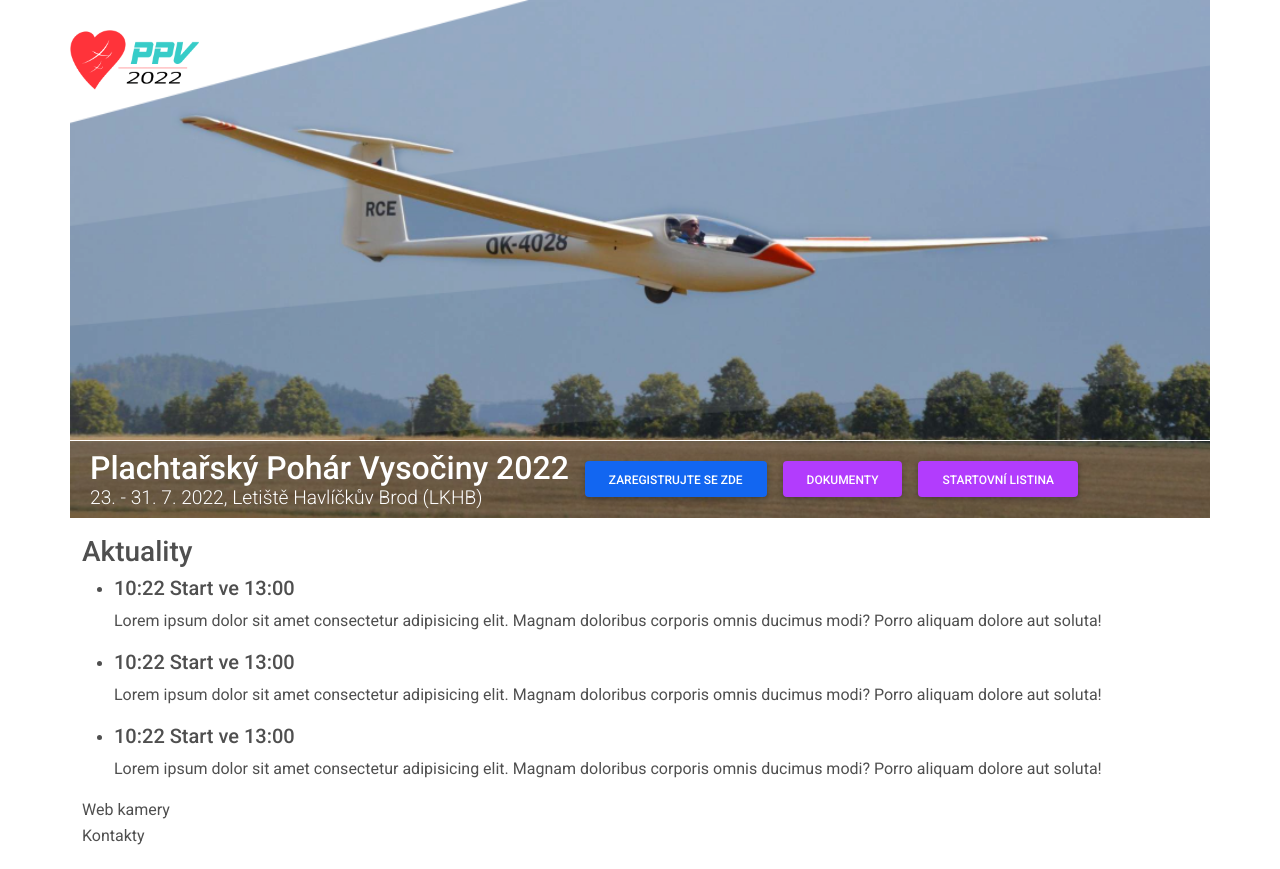
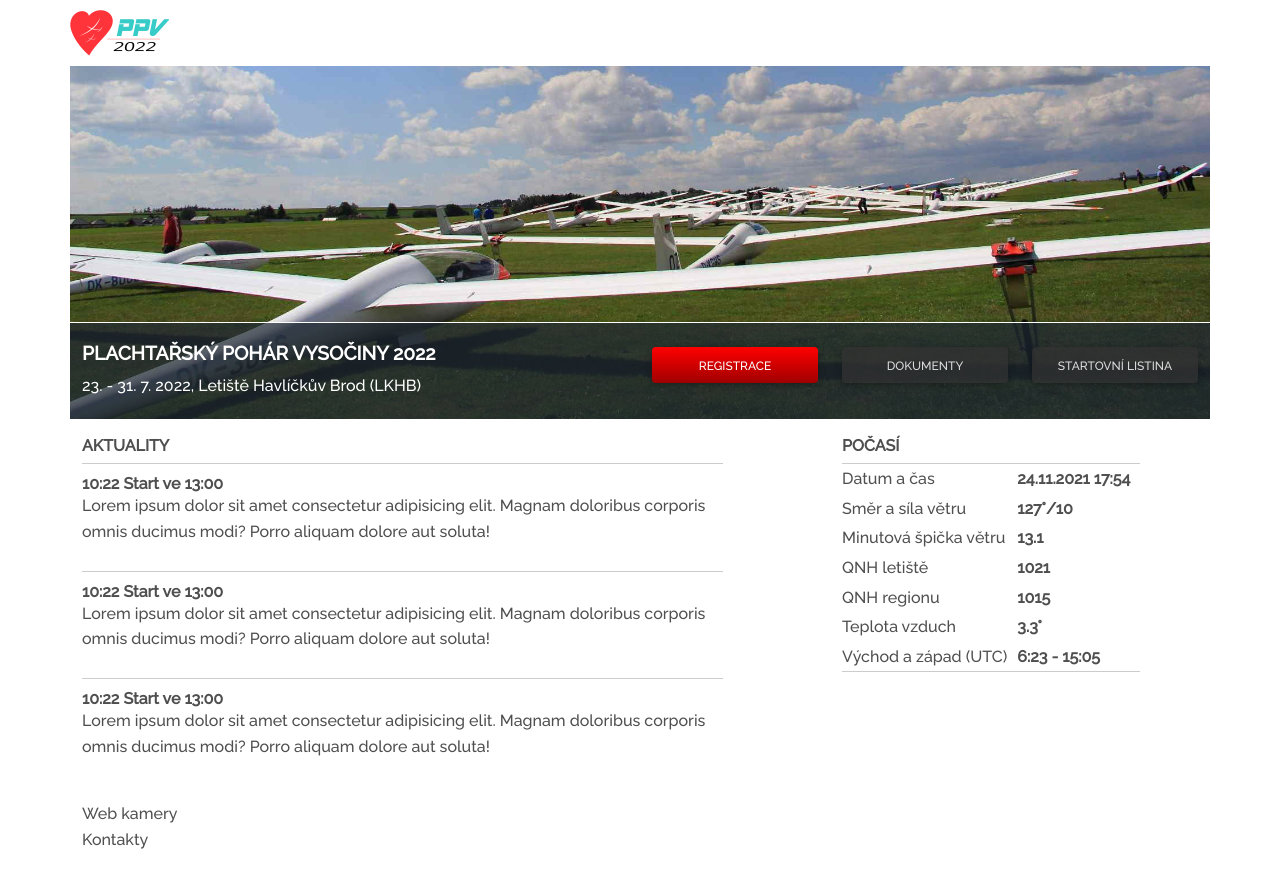
Before and after one commit to Yanyhoo/PPV2021, a website: page index.html in a window 1280 px wide. Drawn offline with Linux system fonts and the light colour scheme; no server answers.

Commit message:
graphics improved

```diff
--- a/css/style.css
+++ b/css/style.css
@@ -1,3 +1,8 @@
+#weather {
+/*	display: none; */
+}
+
+/*** TYPO ***/
 
 /* XS */
 
@@ -5,223 +10,212 @@ html {
 	font-size: 12pt;
 }
 body {
+	font-family: 'Raleway', sans-serif;
+}
+h1,
+h3,
+h5,
+.ppv-list-item__title {
+	font-weight: 600;
+}
+h1,
+h2,
+h3,
+h4,
+h5 {
+	font-size: 1rem;
+	line-height: 1.2rem;
+}
+h1,
+h3 {
+	text-transform: uppercase;
+}
+
+
+
+/*** COLORS ***/
+
+/* XS */
+
+#menu {
+	border-top: 1px solid #fff;
+	border-bottom: 1px solid #fff;
+	color: #fff;
+	background: rgb(30, 40, 50);
+}
+.btn-primary {
+	color: #fff;
+	background: rgb(200, 0, 0);
+	background: linear-gradient(0deg, rgba(160, 0, 0, 1) 0%, rgba(255, 0, 0, 1) 100%);
+}
+.btn-secondary {
+	color: #ddd;
+	background-color: rgba(50, 50, 50, 0.7);
+}
+.btn-primary:hover,
+.btn-secondary:hover {
+	color: #333;
+	background: #eee;
+}
+
+
+
+
+
+/*** LAYOUT ***/
+
+/* XS */
+
+body {
 	min-width: 300px;
 }
-#page-header {
-	background: url(../img/ppv-bgr-4.png) no-repeat 50% 0;
-	min-height: 300px;
+#header {
+	padding-top: 10px;
+	padding-bottom: 10px;
 }
-h1,
-h2 {
-	font-size: 1rem;
-	line-height: 1.2rem;
+.ppv-list {
+	padding: 0;
+}
+.ppv-list-item {
+	list-style: none;
+	padding: 10px 0;
+	border-top: 1px solid #ccc;
+}
+.ppv-list-item__title {
 	margin-bottom: 0;
 }
-h2 {
-	font-weight: 300;
-}
-.ppv-date,
-.ppv-place {
-	display: block;
+
+
+
+/*** HEADER ***/
+
+/* XS */
+
+#page-header {
+	background: url(../img/ppv-bgr-6.jpg) no-repeat 0 0;
+	background-size: 200% auto;
 }
 #header {
 	background: #fff;
-	padding: 20px;
+	margin-bottom: 50vw;
 }
-#header img {
-	height: 50px;
-}
-#weather {
-	display: none;
-}
-#weather th,
-#weather td {
-	text-align: left;
-	padding-right: 10px;
-	font-size: 80%;
-}
-#menu {
-	margin-top: 270px;
-	border-top: 1px solid #fff;
-	border-bottom: 1px solid #fff;
-	color: #fff;
-	background: rgba(30, 40, 50);
+.ppv-logo {
+	width: 80px;
 }
 
 
-/*
-SMALL SCREEN - TABLE
-Max width before this PARTICULAR table gets nasty
-This query will take effect for any screen smaller than 760px
-and also iPads specifically.
-*/
-@media only screen and (max-width: 768px) {
-
-	/* Force table to not be like tables anymore */
-	#weather table, #weather thead, #weather tbody, #weather th, #weather td, #weather tr {
-		display: block;
-	}
-
-	/* Hide table headers (but not display: none;, for accessibility) */
-	#weather thead tr {
-		position: absolute;
-		top: -9999px;
-		left: -9999px;
-	}
-
-	#weather td {
-		/* Behave  like a "row" */
-		border: none;
-		border-bottom: 1px solid #eee;
-		position: relative;
-		padding-left: 50%;
-	}
-
-	#weather td:before {
-		/* Now like a table header */
-		position: absolute;
-		/* Top/left values mimic padding */
-		top: 0;
-		left: 0;
-		width: 45%;
-		padding-right: 10px;
-		white-space: nowrap;
-		font-weight: bold;
-	}
-
-	/*
-	Label the data
-	*/
-	#weather td:nth-of-type(1):before { content: "Datum a čas"; }
-	#weather td:nth-of-type(2):before { content: "Směr a síla větru"; }
-	#weather td:nth-of-type(3):before { content: "Minutová špička větru"; }
-	#weather td:nth-of-type(4):before { content: "QNH letiště"; }
-	#weather td:nth-of-type(5):before { content: "QNH regionu"; }
-	#weather td:nth-of-type(6):before { content: "Teplota vzduch"; }
-	#weather td:nth-of-type(7):before { content: "Východ a západ (UTC)"; }
-}
-
 
 /* SM */
+
 @media only screen and (min-width: 576px) {
 	#page-header {
 		background-size: 540px auto;
 		background-position: 50% 0;
-		min-height: 160px;
 	}
 	#header {
-		background: transparent;
-		position: relative;
-	}
-	#header img {
-		position: absolute;
-		left: 0;
-		top: 10px;
-		height: 30px;
-	}
-	#menu {
-		margin-top: 150px;
+		padding-left: 0;
+		margin-bottom: 20vw;
 	}
 }
 
 
+
 /* MD */
+
 @media only screen and (min-width: 768px) {
 
 	#page-header {
 		background-size: 720px auto;
-		background-position: 50% 0;
-		min-height: 220px;
 	}
-	#header img {
-		top: 20px;
-		height: 35px;
+ }
+
+
+
+/* LG */
+
+@media only screen and (min-width: 992px) {
+	#page-header {
+		background-size: 960px auto;
+		background-position: 50% 100%;
 	}
 	#menu {
-		margin-top: 200px;
+		background: rgba(30, 40, 50, 0.7);
+	}
+	.ppv-logo {
+		width: 100px;
 	}
 	h1 {
 		font-size: 1.2rem;
-		line-height: 1.4rem;
-	}
- }
-
-/* LG */
-@media only screen and (min-width: 992px) {
-	#page-header {
-		background-size: 960px auto;
-		background-position: 50% 0;
-		min-height: 290px;
-	}
-	#header img {
-		top: 20px;
-		height: 50px;
-	}
-	#menu {
-		margin-top: 250px;
-		background: rgba(30, 40, 50, 0.4);
-	}
-	h1 {
-		font-size: 1.5rem;
 		line-height: 1.8rem;
 	}
 	h2 {
-		font-size: 1.2rem;
-		line-height: 1.4rem;
+		font-size: 1rem;
+		line-height: 1.2rem;
 	}
 	.ppv-date,
 	.ppv-place {
 		display: inline;
 	}
+}
 
-/*
-	.ppv-meteo-bar .ppv-data {
-		border: 1px solid green;
-		display: inline-block;
-	}
-*/
-	#register .ppv-background {
-/*		background-image: url('../img/ppv_background.png');
-		height: 55vh;
-		padding: 3rem; */
-	}
 
-	#weather tr {
-		border-bottom: 1px solid #ccc;
+
+/* XL */
+
+@media only screen and (min-width: 1200px) {
+	#page-header {
+		background-size: 1140px auto;
 	}
 }
 
-/* XL */
-@media only screen and (min-width: 1200px) {
-	#page-header {
-		background-size: 1140px auto;
-		min-height: 340px;
-	}
-	#header img {
-		top: 30px;
-		height: 60px;
-	}
-	#menu {
-		margin-top: 400px;
-	}
-	h1 {
-		font-size: 2rem;
-		line-height: 2.4rem;
-	}
-	h2 {
-		font-size: 1.2rem;
-		line-height: 1.4rem;
-	}
 
-}
 
 /* XXL */
+
 @media only screen and (min-width: 1400px) {
 	#page-header {
 		background-size: 1320px auto;
-		min-height: 400px;
-	}
-	#menu {
-		margin-top: 420px;
 	}
 }
+
+
+
+
+
+/*** WEATHER ***/
+#weather table {
+	border-top: 1px solid #ccc;
+	border-bottom: 1px solid #ccc;
+}
+#weather table th,
+#weather table td {
+	padding: 2px 10px 2px 0;
+}
+#weather table th {
+	font-weight: normal;
+}
+#weather table td {
+	font-weight: 600;
+}
+/*
+#weather {
+	position: relative;
+}
+#weather .ppv-section {
+	position: absolute;
+	top: 80px;
+	right: 10px;
+	color: #ddd;
+	background: rgba(30, 40, 50, 0.7);
+}
+#weather table {
+
+}
+#weather table th,
+#weather table td {
+	padding: 0 5px;
+	max-width: 100px;
+	border: 1px solid rgba(255, 255, 255, 0.1);
+	vertical-align: top;
+}
+*/
--- a/index.html
+++ b/index.html
@@ -8,8 +8,10 @@
 	<title>PPV2022</title>
 	<!-- Font Awesome -->
 	<link rel="stylesheet" href="https://use.fontawesome.com/releases/v5.11.2/css/all.css" />
-	<!-- Google Fonts Roboto -->
-	<link rel="stylesheet" href="https://fonts.googleapis.com/css2?family=Roboto:wght@300;400;500;700&display=swap" />
+	<!-- Google Fonts -->
+	<link rel="preconnect" href="https://fonts.googleapis.com" />
+	<link rel="preconnect" href="https://fonts.gstatic.com" crossorigin />
+	<link href="https://fonts.googleapis.com/css2?family=Raleway:wght@300;500&display=swap" rel="stylesheet" />
 	<!-- MDB -->
 	<link rel="stylesheet" href="css/mdb.min.css" />
 	<!-- Custom styles -->
@@ -17,12 +19,9 @@
 </head>
 
 <body>
-	<div id="page-header" class="mb-3">
-		<div id="header" class="container ppv-section">
-		</div>
 
-		<div id="weather"class="container ppv-section">
-			<!-- Počasí -->
+	<!-- div id="weather" class="container mb-3">
+		<div class="ppv-section">
 			<table>
 				<thead>
 					<tr>
@@ -31,11 +30,9 @@
 						<th scope="col">Minutová špička větru</th>
 						<th scope="col">QNH letiště</th>
 						<th scope="col">QNH regionu</th>
-						<th scope="col">Teplota vzduch<br> </th>
+						<th scope="col">Teplota vzduch</th>
 						<th scope="col">Východ a západ (UTC)</th>
 					</tr>
-				</thead>
-				<tbody>
 					<tr>
 						<td class="ppv-data data-date ">24.11.2021 17:54</td>
 						<td class="ppv-data data-wind-cur">127°/10</td>
@@ -45,34 +42,48 @@
 						<td class="ppv-data data-temp">3.3°</td>
 						<td class="ppv-data data-SRS">6:23 - 15:05</td>
 					</tr>
-				</tbody>
+				</thead>
 			</table>
 		</div>
+	</div -->
 
-		<div  id="menu" class="container ppv-section">
-			<div class="d-lg-flex flex-row align-items-center">
-				<div class="p-2">
+
+	<div id="page-header" class="mb-3">
+		<div id="header" class="container ppv-section">
+		</div>
+
+		<div id="menu" class="container ppv-section">
+			<div class="row">
+				<div class="col-12 col-lg-6 mt-3 my-lg-3">
 					<h1 class="text-start">Plachtařský Pohár Vysočiny 2022</h1>
 					<h2 class="text-start">
 						<span class="ppv-date">23. - 31. 7. 2022,</span>
 						<span class="ppv-place">Letiště Havlíčkův Brod (LKHB)</span>
 					</h2>
 				</div>
-				<div class="p-2">
-					<a href="./registration.html" class="btn btn-primary d-block" data-mdb-ripple-color="dark">Zaregistrujte se zde</a>
+
+				<div class="col-12 col-md-5 col-lg-2 mt-3 my-lg-4">
+					<a href="./registration.html" class="btn btn-primary d-block" data-mdb-ripple-color="dark">Registrace</a>
 				</div>
-				<div class="p-2">
+				<div class="col-12 col-md-3 col-lg-2 mt-3 my-lg-4">
 					<a href="./documents.html" class="btn btn-secondary d-block" data-mdb-ripple-color="dark">Dokumenty</a>
 				</div>
-				<div class="p-2">
+				<div class="col-12 col-md-4 col-lg-2 my-3 my-lg-4">
 					<a href="./starting-list.html" class="btn btn-secondary d-block" data-mdb-ripple-color="dark">Startovní listina</a>
 				</div>
-			</div>
+
 			</div>
 		</div>
 
+	</div>
 
-	<div class="container ppv-section ppv-section--aktuality">
+
+
+
+	<div id="page-content" class="mb-3">
+		<div class="container">
+			<div class="row">
+				<div class="col-md-6 col-lg-7 ppv-section">
 					<h3 class="ppv-section__title">Aktuality</h3>
 					<ul class="ppv-list">
 						<li class="ppv-list-item">
@@ -92,9 +103,26 @@
 						</li>
 					</ul>
 				</div>
+				<div class="col-md-1"></div>
+				<div class="col-md-5 col-lg-4 ppv-section">
+					<div id="weather"><!-- Počasí -->
+						<h3 class="ppv-section__title">Počasí</h3>
+						<table>
+							<thead>
+								<tr><th scope="col">Datum a čas</th><td class="ppv-data data-date">24.11.2021 17:54</td></tr>
+								<tr><th scope="col">Směr a síla větru</th><td class="ppv-data data-wind-cur">127°/10</td></tr>
+								<tr><th scope="col">Minutová špička větru</th><td class="ppv-data data-wind-max">13.1</td></tr>
+								<tr><th scope="col">QNH letiště</th><td class="ppv-data data-QNH">1021</td></tr>
+								<tr><th scope="col">QNH regionu</th><td class="ppv-data data-rQNH">1015</td></tr>
+								<tr><th scope="col">Teplota vzduch</th><td class="ppv-data data-temp">3.3°</td></tr>
+								<tr><th scope="col">Východ a západ (UTC)</th><td class="ppv-data data-SRS">6:23 - 15:05</td></tr>
+							</thead>
+						</table>
+					</div>
+				</div>
+			</div>
+		</div>
 
-
-	<div id="page-content" class="mb-3">
 		<div class="container ppv-section">
 			Web kamery
 		</div>
--- a/template.html
+++ b/template.html
@@ -8,8 +8,10 @@
 	<title>Template</title>
 	<!-- Font Awesome -->
 	<link rel="stylesheet" href="https://use.fontawesome.com/releases/v5.11.2/css/all.css" />
-	<!-- Google Fonts Roboto -->
-	<link rel="stylesheet" href="https://fonts.googleapis.com/css2?family=Roboto:wght@300;400;500;700&display=swap" />
+	<!-- Google Fonts -->
+	<link rel="preconnect" href="https://fonts.googleapis.com">
+	<link rel="preconnect" href="https://fonts.gstatic.com" crossorigin>
+	<link href="https://fonts.googleapis.com/css2?family=Raleway:wght@300;500&display=swap" rel="stylesheet">
 	<!-- MDB -->
 	<link rel="stylesheet" href="css/mdb.min.css" />
 	<!-- Custom styles -->
```
Also changed, not shown: registration.html (+35 -8 lines). Lines whose indentation alone changed are shown as unchanged.
